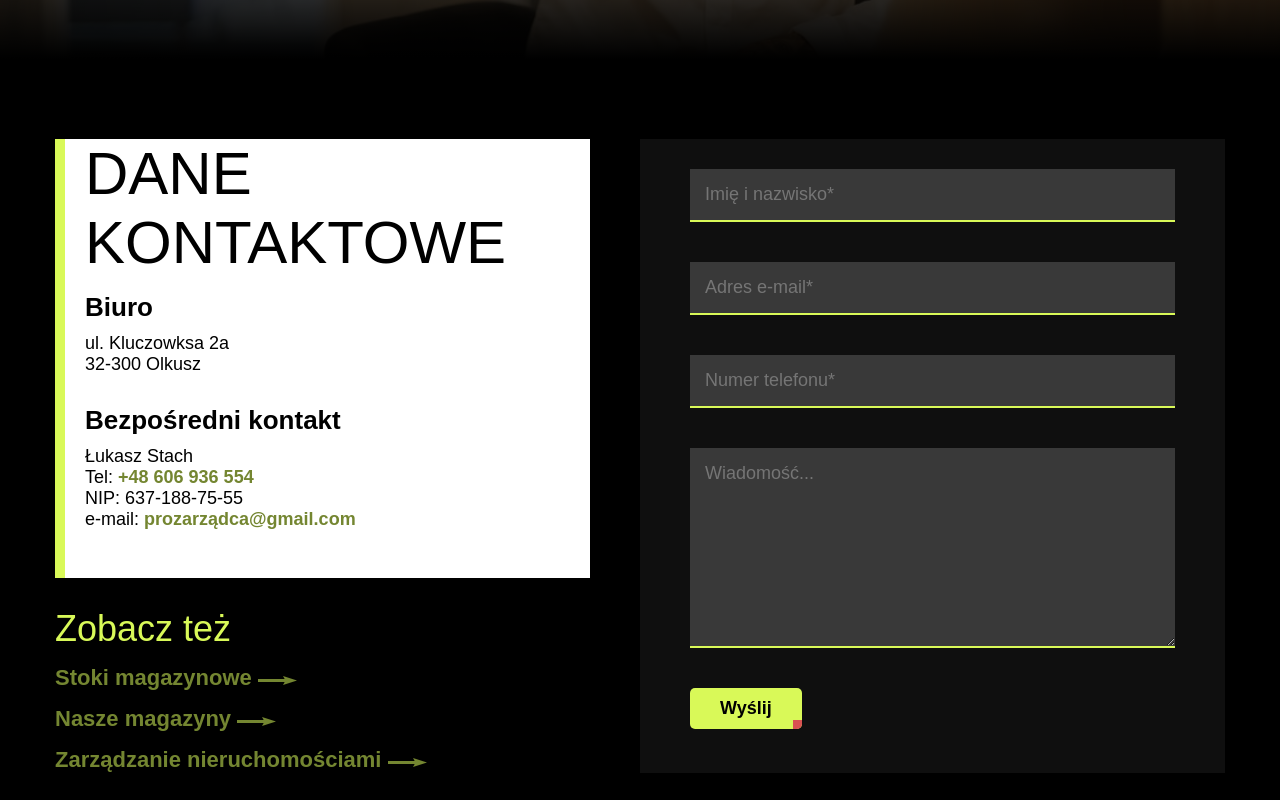
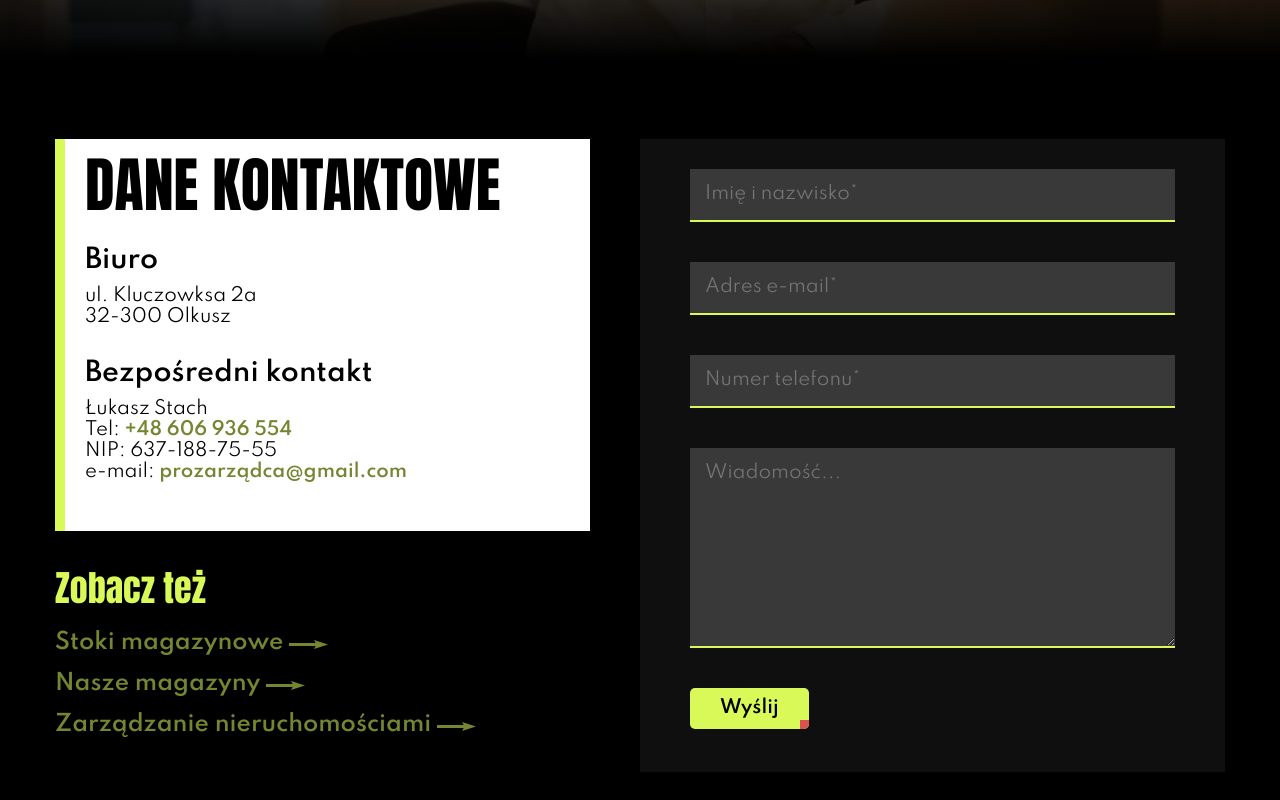
Before and after one commit to Bartlomiej-Mach/prozarzadca, a website: page pages/kontakt.html in a window 1280 px wide. Shown: the part 580-1380 px from the top of the page. Drawn offline with Linux system fonts and the light colour scheme; files whose address does not match are found by name.

Commit message:
bug fix with bad files direction

```diff
--- a/pages/kontakt.html
+++ b/pages/kontakt.html
@@ -10,7 +10,7 @@
     <link rel="stylesheet" href="../styles/style.css">
 
     <!-- headings -->
-    <script src="/src/scripts/head/head.js"></script>
+    <script src="../scripts/head/head.js"></script>
 
 </head>
 <body>
```
Also changed, not shown: pages/sukces.html (+1 -1 lines).
